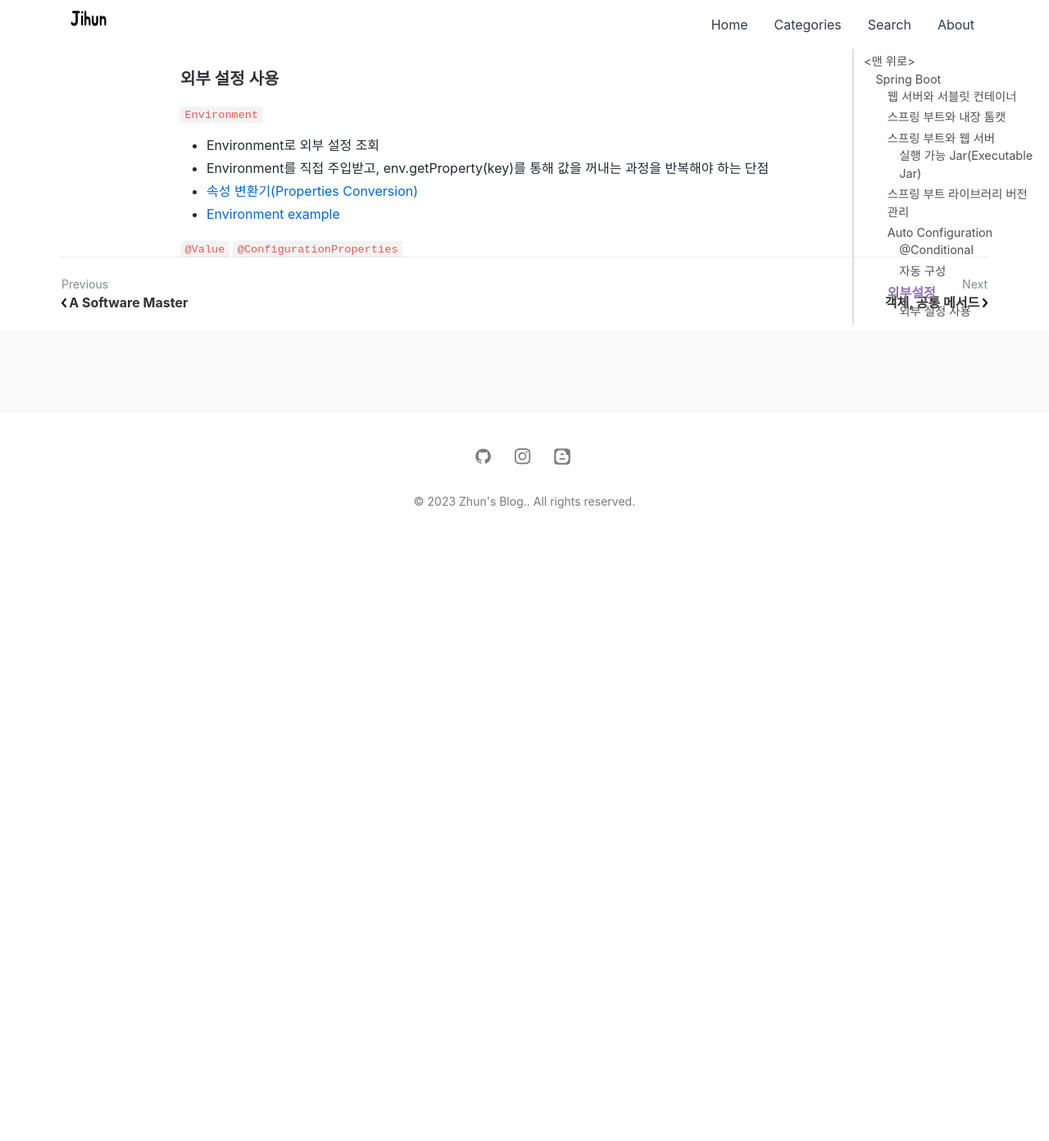
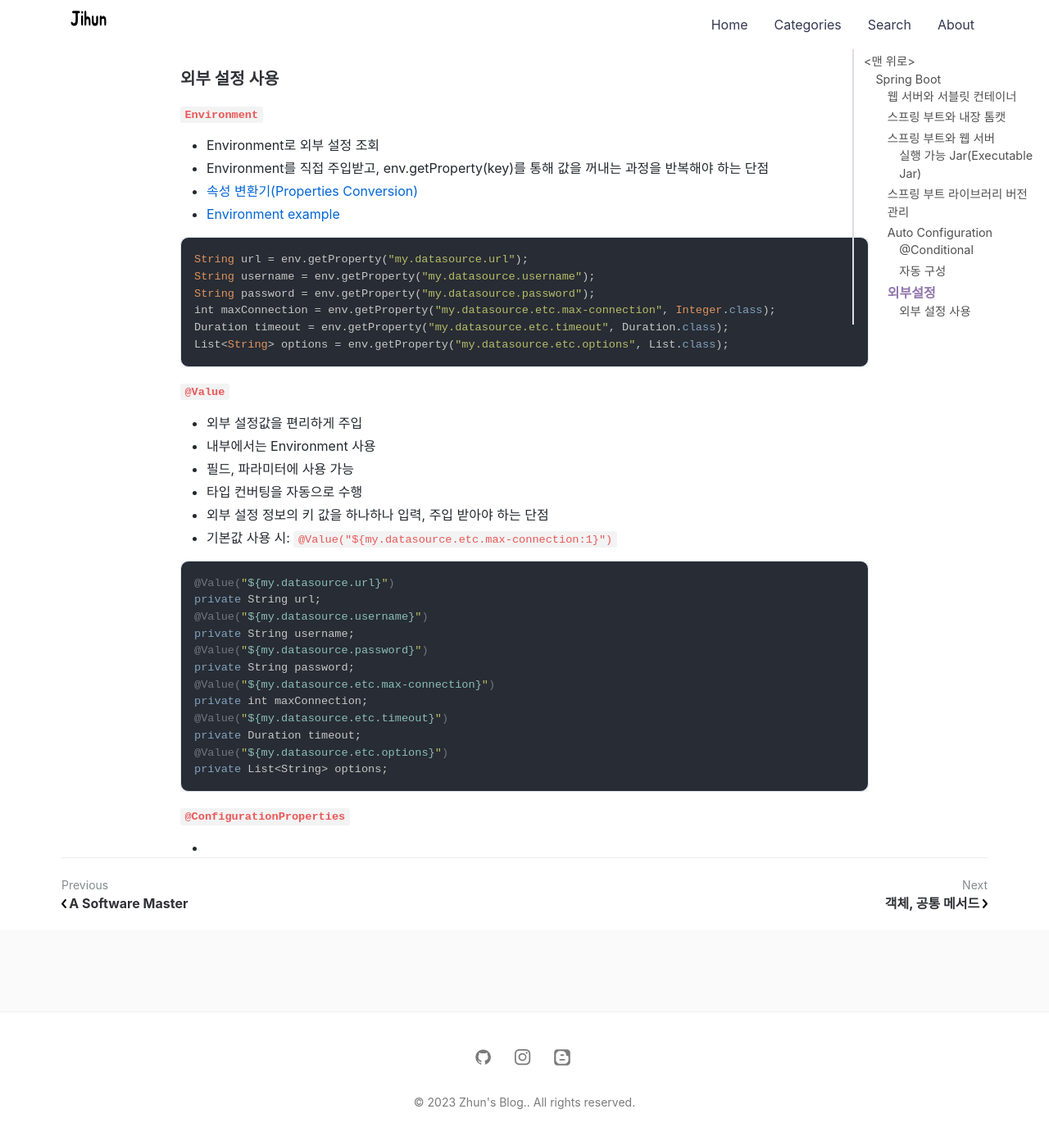
Before and after one commit to jihunparkme/jihunparkme.github.io, a Jekyll site: the page built from _posts/2023-04-06-spring-boot.md, in a window 1280 px wide and 1400 px high, scrolled down 14592 px. Shown: the top 1392 px of the window at 82% size. Built offline with Jekyll 4.4.1, drawn with Linux system fonts in a browser that asks for light colours; nearby versions of some CDN libraries; comment, search, counter and statistics services are not loaded; before the commit the page ends 15259 px from its top, so only the background shows below that; some of the changed text lies outside the part shown.

Commit message:
[SpringBoot] 외부설정: 외부설정 사용 - @Value

````diff
--- a/_posts/2023-04-06-spring-boot.md
+++ b/_posts/2023-04-06-spring-boot.md
@@ -592,11 +592,46 @@ applicaiton.properties에 설정 데이터를 기본으로 사용하다가 일
 
 ### 외부 설정 사용
 
-`Environment`
+**`Environment`**
+
 - Environment로 외부 설정 조회
 - Environment를 직접 주입받고, env.getProperty(key)를 통해 값을 꺼내는 과정을 반복해야 하는 단점
 - [속성 변환기(Properties Conversion)](https://docs.spring.io/spring-boot/docs/current/reference/html/features.html#features.external-config.typesafe-configuration-properties.conversion)
 - [Environment example](https://github.com/jihunparkme/Inflearn-Spring-Boot/commit/317f085f9d73d038d572c5827f828dc449fc2ed4)
 
-`@Value`
-`@ConfigurationProperties`
+```java
+String url = env.getProperty("my.datasource.url");
+String username = env.getProperty("my.datasource.username");
+String password = env.getProperty("my.datasource.password");
+int maxConnection = env.getProperty("my.datasource.etc.max-connection", Integer.class);
+Duration timeout = env.getProperty("my.datasource.etc.timeout", Duration.class);
+List<String> options = env.getProperty("my.datasource.etc.options", List.class);
+```
+
+**`@Value`**
+
+- 외부 설정값을 편리하게 주입
+- 내부에서는 Environment 사용
+- 필드, 파라미터에 사용 가능
+- 타입 컨버팅을 자동으로 수행
+- 외부 설정 정보의 키 값을 하나하나 입력, 주입 받아야 하는 단점
+- 기본값 사용 시: `@Value("${my.datasource.etc.max-connection:1}")`
+
+```java
+@Value("${my.datasource.url}")
+private String url;
+@Value("${my.datasource.username}")
+private String username;
+@Value("${my.datasource.password}")
+private String password;
+@Value("${my.datasource.etc.max-connection}")
+private int maxConnection;
+@Value("${my.datasource.etc.timeout}")
+private Duration timeout;
+@Value("${my.datasource.etc.options}")
+private List<String> options;
+```
+
+**`@ConfigurationProperties`**
+
+-
````
